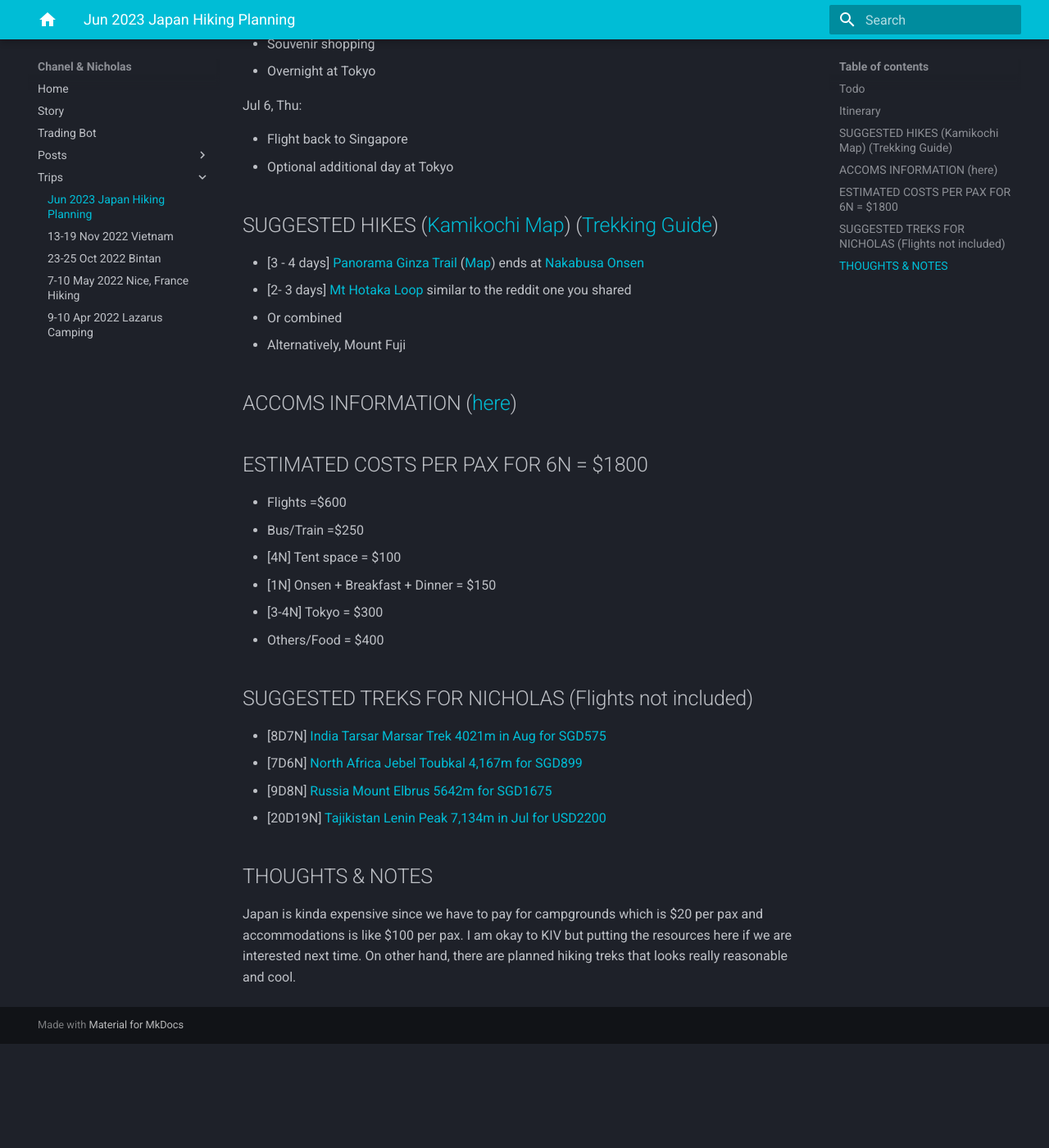
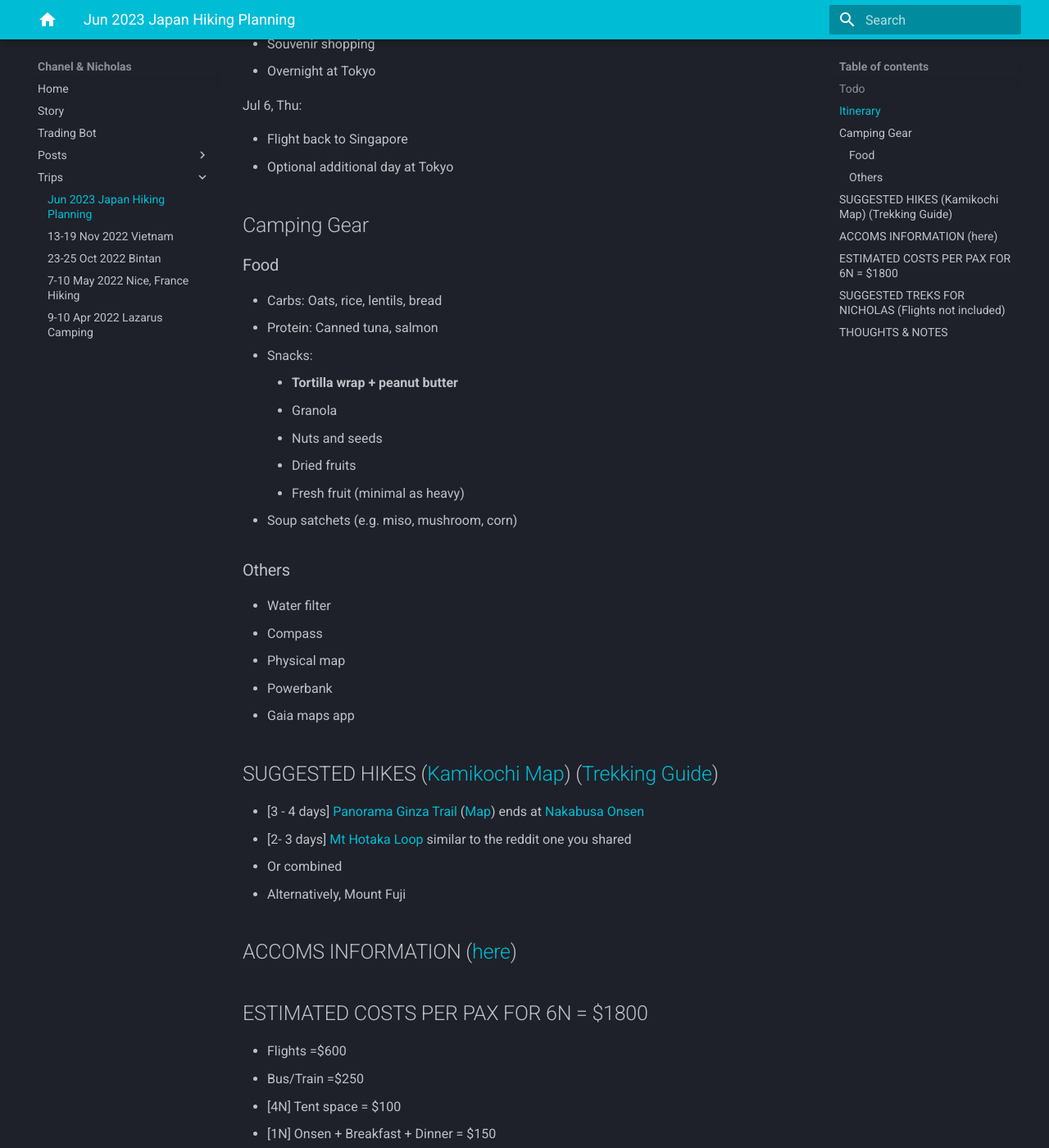
Before and after one commit to extrange/chanel, an MkDocs documentation site: the page built from docs/trips/2023-04-07-japan-hiking.md, in a window 1280 px wide and 1400 px high, scrolled down 1991 px. Shown: the whole window at 82% size. Built offline with MkDocs 1.6.1 and Material for MkDocs 9.7.7, drawn with Linux system fonts in a browser that asks for light colours; before the commit the page ends 3264 px from its top, so only the background shows below that.

Commit message:
added camping food

```diff
--- a/docs/trips/2023-04-07-japan-hiking.md
+++ b/docs/trips/2023-04-07-japan-hiking.md
@@ -72,6 +72,28 @@ Jul 6, Thu:
 -   Flight back to Singapore
 -   Optional additional day at Tokyo
 
+## Camping Gear
+
+### Food
+
+-   Carbs: Oats, rice, lentils, bread
+-   Protein: Canned tuna, salmon
+-   Snacks:
+    -   **Tortilla wrap + peanut butter**
+    -   Granola
+    -   Nuts and seeds
+    -   Dried fruits
+    -   Fresh fruit (minimal as heavy)
+-   Soup satchets (e.g. miso, mushroom, corn)
+
+### Others
+
+-   Water filter
+-   Compass
+-   Physical map
+-   Powerbank
+-   Gaia maps app
+
 ## SUGGESTED HIKES ([Kamikochi Map][hike-map]) ([Trekking Guide][trek-guide])
 
 -   \[3 - 4 days\] [Panorama Ginza Trail][panorama-ginza] ([Map][panorama-ginza-map]) ends at [Nakabusa Onsen][nakabusa-onsen]
```
